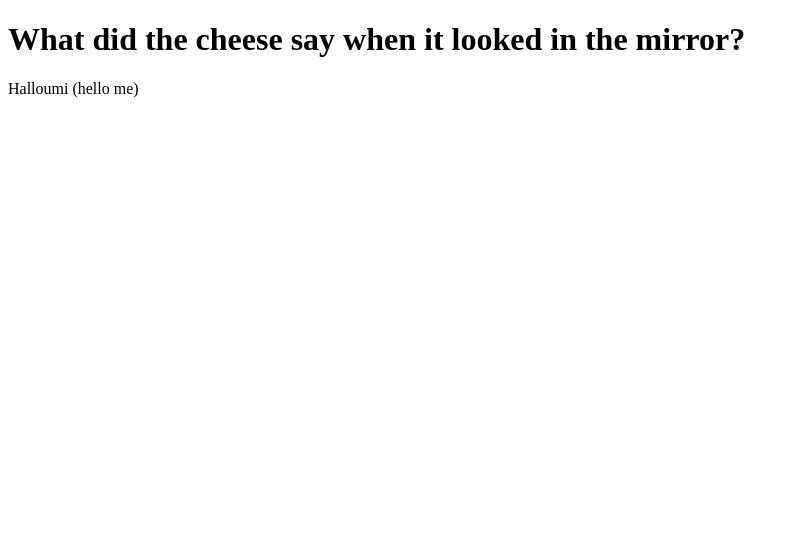
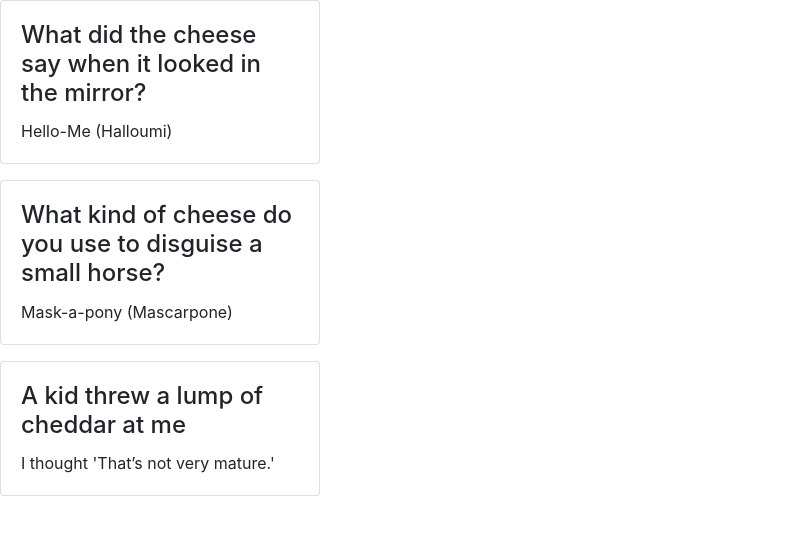
Before and after one commit to clodal/angular-5-workshop, an Angular app: page / in a window 1280 px wide. Shown: the top 534 px of the page, without its empty margins (0-807 px from the left). Built offline with nearby package versions, Linux system fonts and the light colour scheme.

Commit message:
chapter-3: Diving in

```diff
--- a/src/app/app.module.ts
+++ b/src/app/app.module.ts
@@ -4,17 +4,19 @@ import { NgModule } from '@angular/core';
 
 import { AppComponent } from './app.component';
 import { JokeComponent } from './joke.component';
+import { JokeListComponent } from './jokelist.component';
 
 
 @NgModule({
   declarations: [
     AppComponent,
-    JokeComponent
+    JokeComponent,
+    JokeListComponent,
   ],
   imports: [
     BrowserModule
   ],
   providers: [],
-  bootstrap: [JokeComponent]
+  bootstrap: [JokeListComponent]
 })
 export class AppModule { }
--- a/src/app/joke.component.ts
+++ b/src/app/joke.component.ts
@@ -3,9 +3,15 @@ import { Component } from '@angular/core';
 @Component({
   selector: 'joke',
   template: `
-    <h1>What did the cheese say when it looked in the mirror?</h1>
-    <p>Halloumi (hello me)</p>
-    `
+    <h1>{{ setup }}</h1>
+    <p>{{ punchline }}</p>
+  `
 })
 export class JokeComponent {
+  setup: string;
+  punchline: string;
+  constructor() {
+    this.setup = 'What did the cheese say when it looked in the mirror?';
+    this.punchline = 'Halloumi (Hello Me)';
+  }
 }
--- /dev/null
+++ b/src/app/jokelist.component.ts
@@ -0,0 +1,30 @@
+import { Component } from '@angular/core';
+
+@Component({
+  selector: 'joke-list',
+  template: `
+  <div class="card mb-3" *ngFor="let joke of jokes" style="width: 320px;">
+    <div class="card-body">
+      <h4 class="card-title">{{joke.setup}}</h4>
+      <p class="card-text">{{joke.punchline}}</p>
+    </div>
+  </div>
+` })
+export class JokeListComponent {
+  jokes: Object[];
+  constructor() {
+    this.jokes = [
+      {
+        setup: 'What did the cheese say when it looked in the mirror?',
+        punchline: 'Hello-Me (Halloumi)',
+      }, {
+        setup: 'What kind of cheese do you use to disguise a small horse?',
+        punchline: 'Mask-a-pony (Mascarpone)',
+      },
+      {
+        setup: 'A kid threw a lump of cheddar at me',
+        punchline: 'I thought \'That’s not very mature.\'',
+      },
+    ];
+  }
+}
--- a/src/index.html
+++ b/src/index.html
@@ -4,11 +4,12 @@
   <meta charset="utf-8">
   <title>MyAngularApp</title>
   <base href="/">
+  <link rel="stylesheet" href="https://maxcdn.bootstrapcdn.com/bootstrap/4.0.0/css/bootstrap.min.css" integrity="sha384-Gn5384xqQ1aoWXA+058RXPxPg6fy4IWvTNh0E263XmFcJlSAwiGgFAW/dAiS6JXm" crossorigin="anonymous">
 
   <meta name="viewport" content="width=device-width, initial-scale=1">
   <link rel="icon" type="image/x-icon" href="favicon.ico">
 </head>
 <body>
-  <joke></joke>
+  <joke-list></joke-list>
 </body>
 </html>
```
